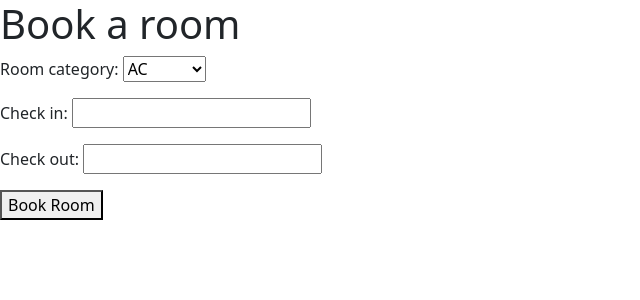
After one commit to JorgenBrattang/Django-hotel, a Django app: page /book/ in a window 1280 px wide. The commit adds this page. Shown: the top 300 px of the page, without its empty margins (0-640 px from the left). Run offline with Django 3.2, Linux system fonts and the light colour scheme.

Commit message:
Add form to add a new booking with logic

```diff
--- /dev/null
+++ b/hotel/forms.py
@@ -0,0 +1,16 @@
+from django import forms
+
+
+class AvailabiltyForm(forms.Form):
+    ROOM_CATEGORIES = (
+        ('YAC', 'AC'),
+        ('NAC', 'NO-AC'),
+        ('LUX', 'LUXURY'),
+        ('KIN', 'KING'),
+        ('QEE', 'QUEEN'),
+    )
+    room_category = forms.ChoiceField(choices=ROOM_CATEGORIES, required=True)
+    check_in = forms.DateTimeField(
+        required=True, input_formats=["%Y-%m-%dT%H:%M", ])
+    check_out = forms.DateTimeField(
+        required=True, input_formats=["%Y-%m-%dT%H:%M", ])
--- a/hotel/urls.py
+++ b/hotel/urls.py
@@ -1,9 +1,10 @@
 from django.urls import path
-from .views import RoomList, BookingList
+from .views import RoomList, BookingList, BookingView
 
 app_name = 'hotel'
 
 urlpatterns = [
     path('room_list/', RoomList.as_view(), name='RoomList'),
     path('booking_list/', BookingList.as_view(), name='BookingList'),
+    path('book/', BookingView.as_view(), name='BookingView')
 ]
--- a/hotel/views.py
+++ b/hotel/views.py
@@ -1,13 +1,41 @@
-from django.shortcuts import render
-from django.views import generic
+from django.shortcuts import render, HttpResponse
+from django.views.generic import ListView, FormView
 from .models import Room, Booking
+from .forms import AvailabiltyForm
+from hotel.booking_functions.availability import check_availability
 
 
-class RoomList(generic.ListView):
+class RoomList(ListView):
     model = Room
     template_name = 'room_list.html'
 
 
-class BookingList(generic.ListView):
+class BookingList(ListView):
     model = Booking
     template_name = 'booking_list.html'
+
+
+class BookingView(FormView):
+    form_class = AvailabiltyForm
+    template_name = 'availability_form.html'
+
+    def form_valid(self, form):
+        data = form.cleaned_data
+        room_list = Room.objects.filter(catergory=data['room_category'])
+        available_rooms = []
+        for room in room_list:
+            if check_availability(room, data['check_in'], data['check_out']):
+                available_rooms.append(room)
+
+        if len(available_rooms) > 0:
+            room = available_rooms[0]
+            booking = Booking.objects.create(
+                user=self.request.user,
+                room=room,
+                check_in=data['check_in'],
+                check_out=data['check_out'],
+            )
+            booking.save()
+            return HttpResponse(booking)
+        else:
+            return HttpResponse('No more free rooms of this category are left at this time.')
--- /dev/null
+++ b/templates/availability_form.html
@@ -0,0 +1,12 @@
+{% extends 'base.html' %}
+{% block content %}
+
+<h1>Book a room</h1>
+<form action="" method="POST">
+    {% csrf_token %}
+    {{ form.as_p }}
+    <button type="submit">Book Room</button>
+</form>
+
+
+{% endblock %}
--- a/templates/booking_list.html
+++ b/templates/booking_list.html
@@ -1,7 +1,9 @@
 {% extends 'base.html' %}
 {% block content %}
 
-<h1>Booking List List</h1>
-{{ booking_list }}
+<h1>Booking List</h1>
+{% for booking in booking_list %}
+<h6>{{ booking }}</h6>
+{% endfor %}
 
 {% endblock %}
--- a/templates/room_list.html
+++ b/templates/room_list.html
@@ -2,5 +2,8 @@
 {% block content %}
 
 <h1>Room List</h1>
+{% for room in room_list %}
+<h6>{{ room }}</h6>
+{% endfor %}
 
 {% endblock %}
```
